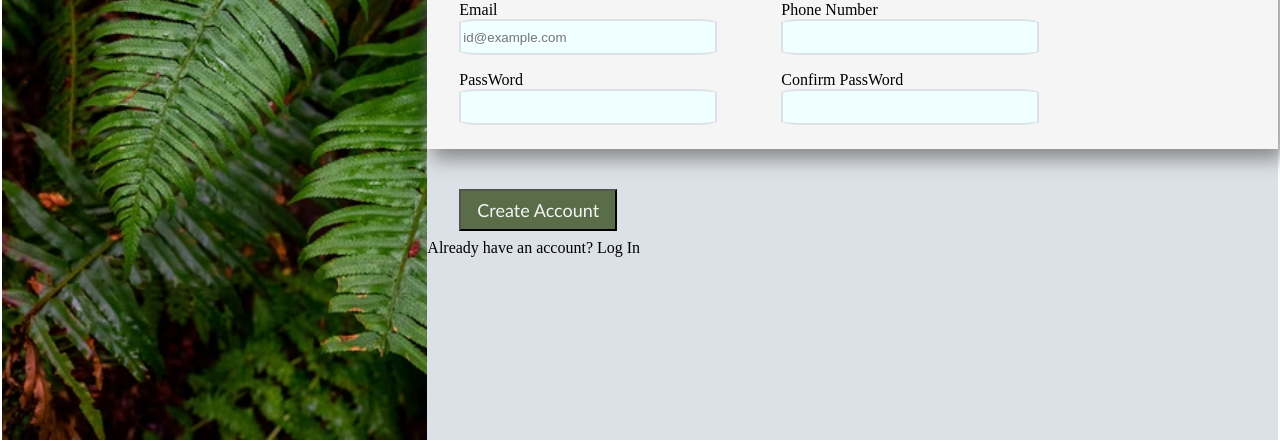
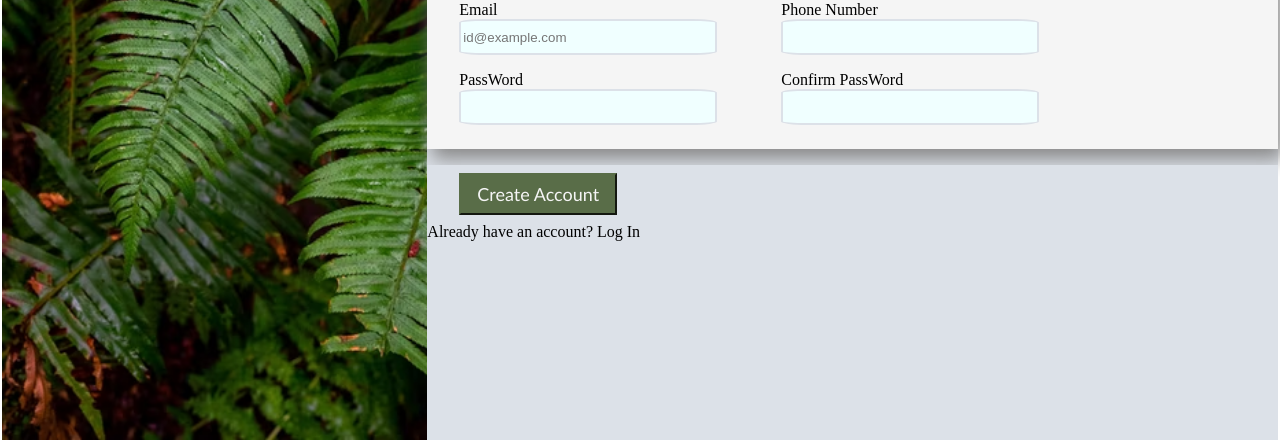
Before and after one commit to ronsamgeorge/Sign-up-page-TOP, a plain HTML site: page index.html in a window 1280 px wide. Shown: the part 358-800 px from the top of the page. Drawn offline with Linux system fonts and the light colour scheme.

Commit message:
Add Wrapping for main container

```diff
--- a/styles.css
+++ b/styles.css
@@ -12,6 +12,8 @@ body{
     border: 2px solid white;
     flex: 1 1 100%;
     display: flex;
+
+    flex-wrap: wrap;
 }
 
 /* .cont{
@@ -107,7 +109,7 @@ body{
     display: flex;
     flex-direction: column;
     flex-wrap: wrap;
-    gap: 32px;
+    gap: 16px;
 
     background-color:#dce1e8 ;
 }
@@ -115,7 +117,6 @@ body{
 .text-inputs{
 
     box-shadow: 5px 10px 18px #888888;
-    padding-bottom : 16px;
     background-color: whitesmoke;
 
     display: flex;
@@ -185,6 +186,7 @@ input[type="submit"]{
 
     background-color: #596D48;
     color: whitesmoke;
+    border-color: #596D48;
 
     font-family: Calibri;
     font-size: large;
```
